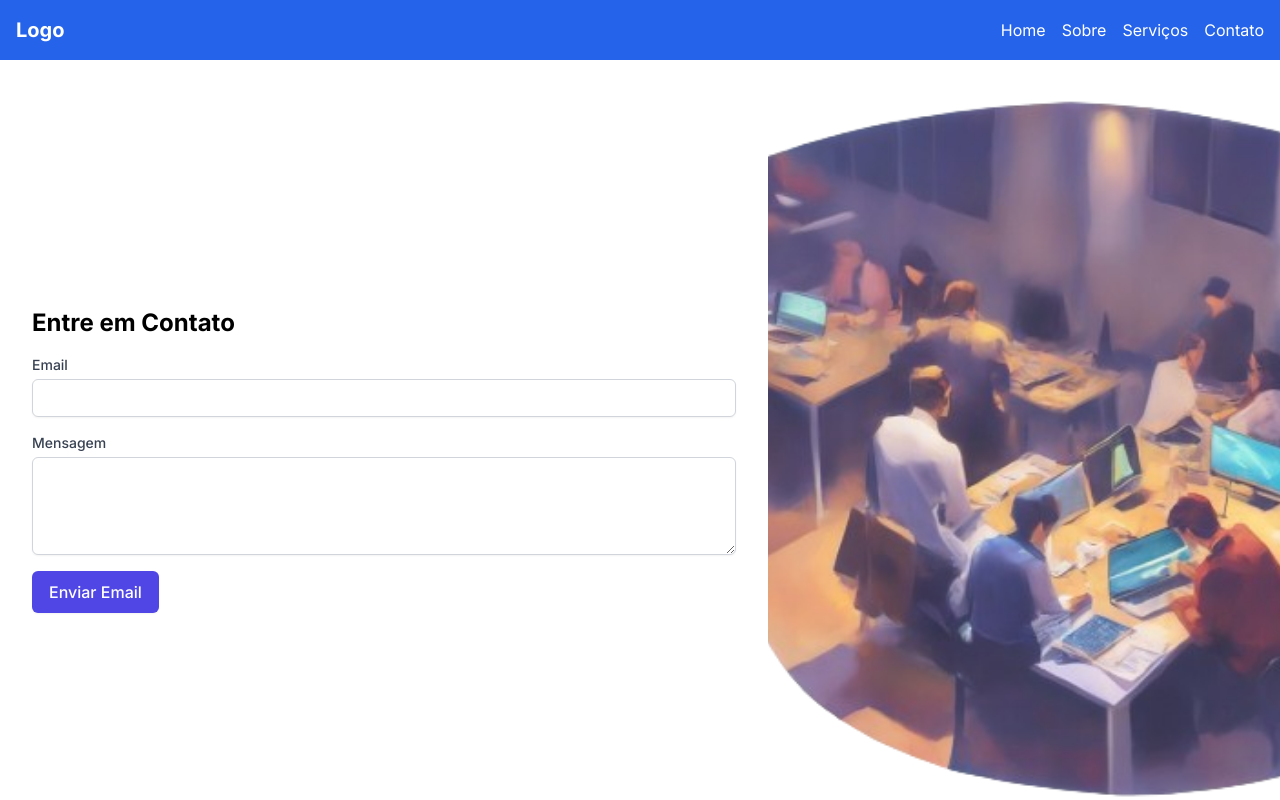
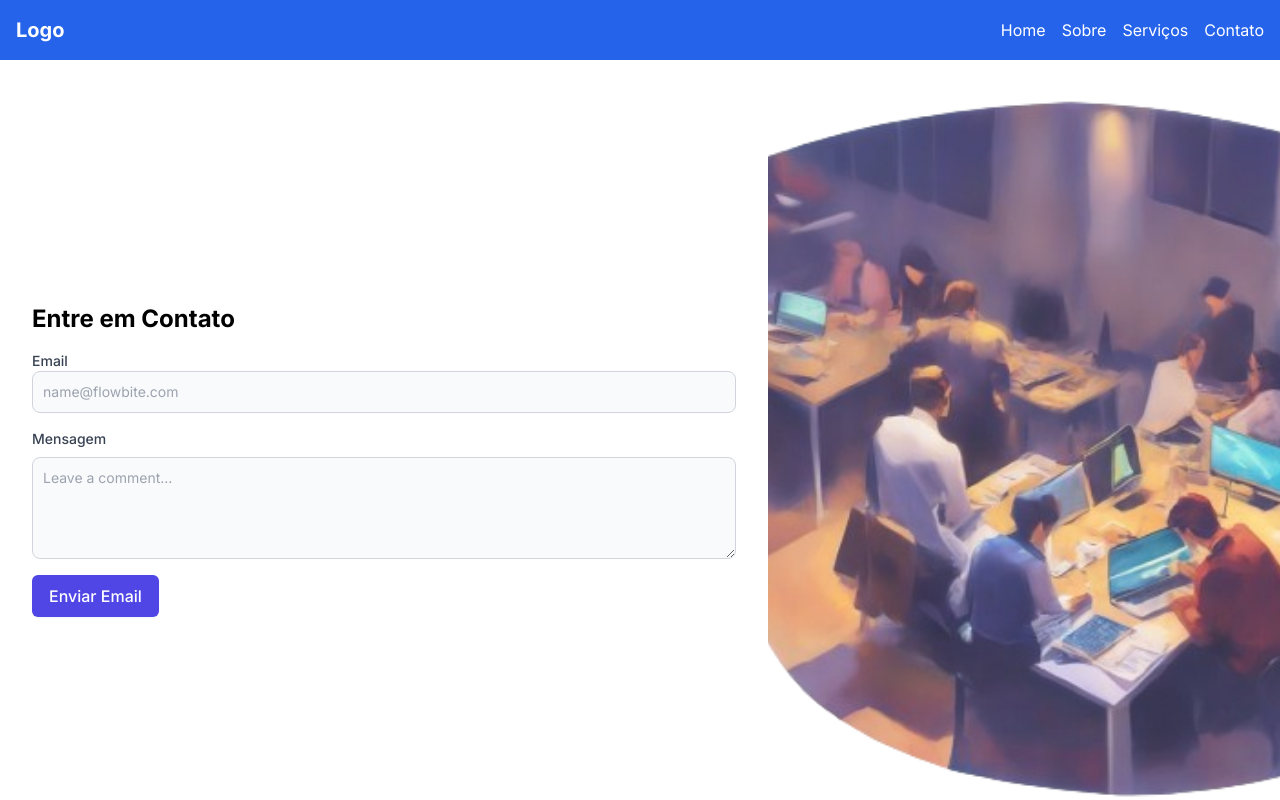
Before and after one commit to GabrielVieira-Code/gtech_portifolio, a Next.js app: page /pages/contact in a window 1280 px wide. Shown: the top 800 px of the page. Built offline with nearby package versions, Linux system fonts and the light colour scheme.

Commit message:
progresso na pagina de contato

```diff
--- a/app/components/nav.tsx
+++ b/app/components/nav.tsx
@@ -5,10 +5,10 @@
   return (
     <nav className="bg-blue-600 p-4">
       <div className="container mx-auto flex items-center justify-between">
-        {/* Logo */}
         <div className="text-white text-xl font-bold">
           <Link href="/pages/cases">Logo</Link>
         </div>
+
 
         {/* Links */}
         <div className="hidden md:flex space-x-4">
--- a/app/pages/contact/page.tsx
+++ b/app/pages/contact/page.tsx
@@ -12,27 +12,30 @@
           <h2 className="text-2xl font-bold mb-4">Entre em Contato</h2>
           <form className="space-y-4">
             <div>
-              <label htmlFor="email" className="block text-sm font-medium text-gray-700">
+              <label htmlFor="email" className="block text-sm font-medium text-gray-700 dark:text-white">
                 Email
               </label>
               <input
                 type="email"
                 id="email"
                 name="email"
+                aria-describedby="helper-text-explanation"
                 required
-                className="mt-1 block w-full px-3 py-2 border border-gray-300 rounded-md shadow-sm focus:outline-none focus:ring-indigo-500 focus:border-indigo-500 sm:text-sm"
+                placeholder="name@flowbite.com"
+                className="bg-gray-50 border border-gray-300 text-gray-900 text-sm rounded-lg focus:ring-blue-500 focus:border-blue-500 block w-full p-2.5 dark:bg-gray-700 dark:border-gray-600 dark:placeholder-gray-400 dark:text-white dark:focus:ring-blue-500 dark:focus:border-blue-500"
               />
             </div>
             <div>
-              <label htmlFor="message" className="block text-sm font-medium text-gray-700">
+              <label htmlFor="message" className="block mb-2 text-sm font-medium text-gray-700 dark:text-white">
                 Mensagem
               </label>
               <textarea
                 id="message"
                 name="message"
-                rows={4} // Corrigido para número
+                rows={4}
+                placeholder="Leave a comment..."
                 required
-                className="mt-1 block w-full px-3 py-2 border border-gray-300 rounded-md shadow-sm focus:outline-none focus:ring-indigo-500 focus:border-indigo-500 sm:text-sm"
+                className="block p-2.5 w-full text-sm text-gray-900 bg-gray-50 rounded-lg border border-gray-300 focus:ring-blue-500 focus:border-blue-500 dark:bg-gray-700 dark:border-gray-600 dark:placeholder-gray-400 dark:text-white dark:focus:ring-blue-500 dark:focus:border-blue-500"
               />
             </div>
             <button
```
Also changed, not shown: public/imagens/logoGtechpotifolio.png (added).
